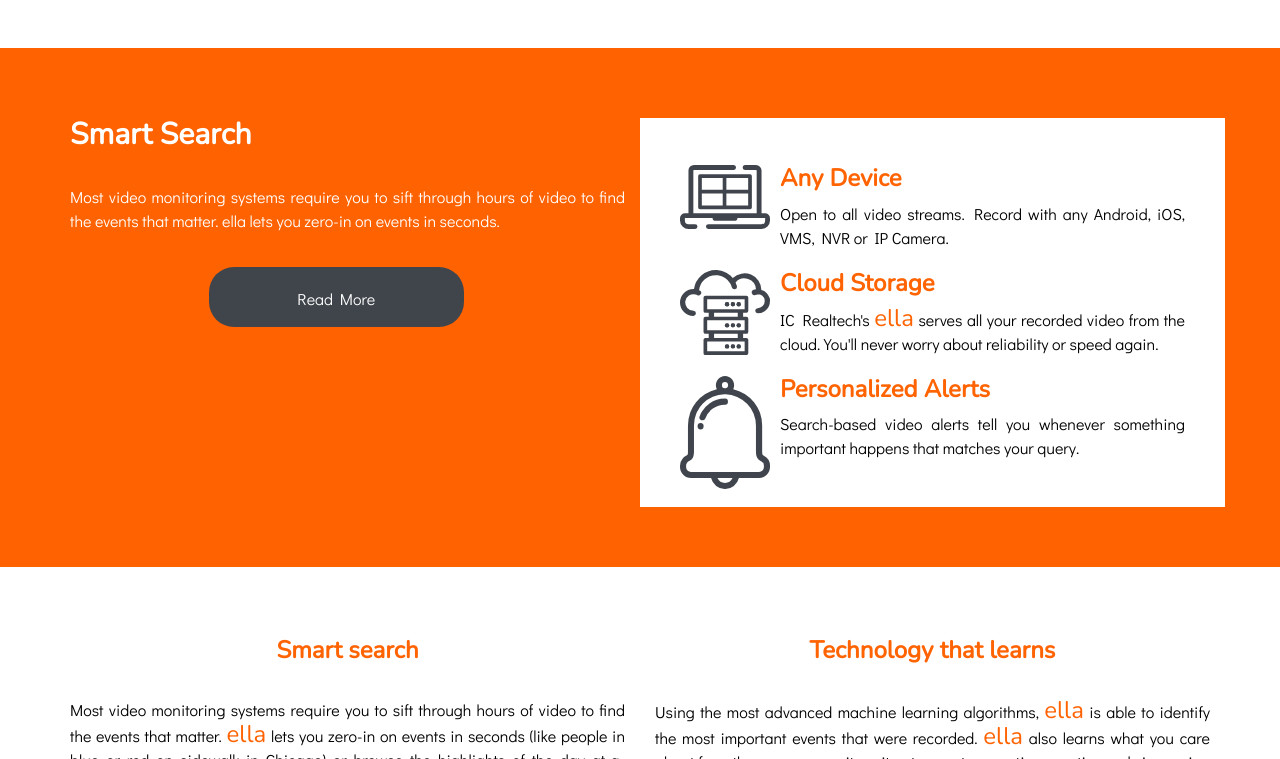
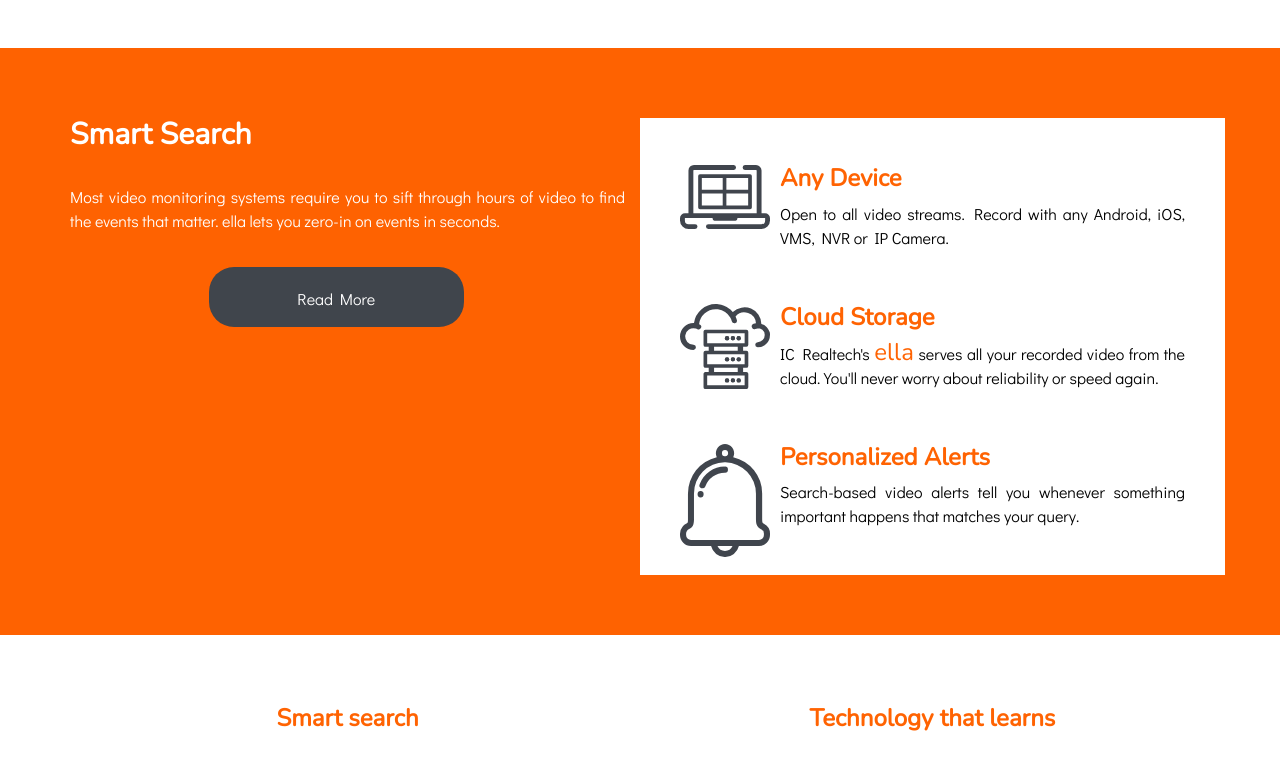
Before and after one commit to Toffer305/smartelladotcom, a plain HTML site: page index.html in a window 1280 px wide. Shown: the part 2130-2889 px from the top of the page. Drawn offline with nearby package versions, Linux system fonts and the light colour scheme.

Commit message:
adjusted formatting and added line breaks to sort out bulleted list styling across all sizes

```diff
--- a/index.html
+++ b/index.html
@@ -139,19 +139,19 @@
 										<div class="">
 											<ul>
 												<li>
-													<img src="svg/any-device_icon.svg" class="img-responsive pull-left" style="max-width: 100px; height: auto; margin: auto; padding-top:47px; padding-right:10px;">
+													<img src="svg/any-device_icon.svg" class="img-responsive pull-left" style="max-width: 100px; height: auto; margin: auto; padding-top:47px; padding-right:10px; padding-bottom:25px;">
 													<h3 style="padding-top:47px; text-align:left; padding-left:10px;">Any Device</h3>
 													<p class="text-justify" style="padding-right: 40px; padding-left:10px;"> Open to all video streams. Record with any Android, iOS, VMS, NVR
-														or IP Camera.</p>
+														or IP Camera.</p> <br />
 												</li>
 												<li>
-													<img src="svg/cloud-storage_icon.svg" class="img-responsive pull-left" style="max-width: 100px; height: auto; margin: auto; padding-top:0px; padding-right:10px;">
+													<img src="svg/cloud-storage_icon.svg" class="img-responsive pull-left" style="max-width: 100px; height: auto; margin: auto; padding-top:0px; padding-right:10px; padding-bottom:25px;">
 														<h3 style="text-align:left; padding-left:10px;">Cloud Storage</h3>
 														<p class="text-justify" style="padding-right: 40px; padding-left:10px;"> IC Realtech's <span class="ella-name">ella</span> serves all your
-															recorded video from the cloud. You'll never worry about reliability or speed again.</p>
+															recorded video from the cloud. You'll never worry about reliability or speed again.</p> <br />
 												</li>
 												<li>
-													<img src="svg/notifications_icon.svg" class="img-responsive pull-left" style="max-width: 100px; height: auto; margin: auto; padding-top:0px; padding-right:10px;">
+													<img src="svg/notifications_icon.svg" class="img-responsive pull-left" style="max-width: 100px; height: auto; margin: auto; padding-top:0px; padding-right:10px; padding-bottom:25px;">
 														<h3 style="text-align:left;">Personalized Alerts</h3>
 														<p class="text-justify" style="padding-right: 40px; padding-bottom:47px;"> Search-based video alerts tell you whenever
 															something important happens that matches your query.</p>
```
